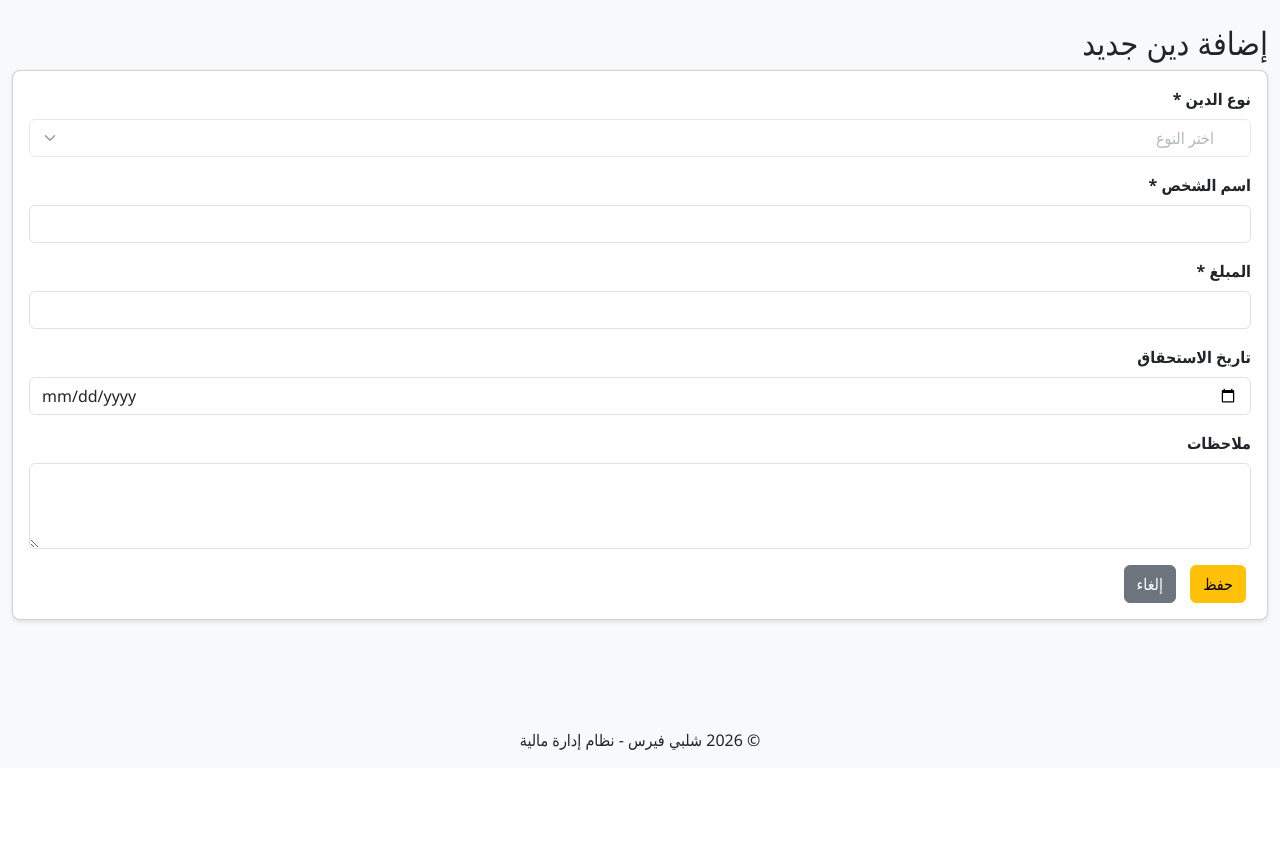
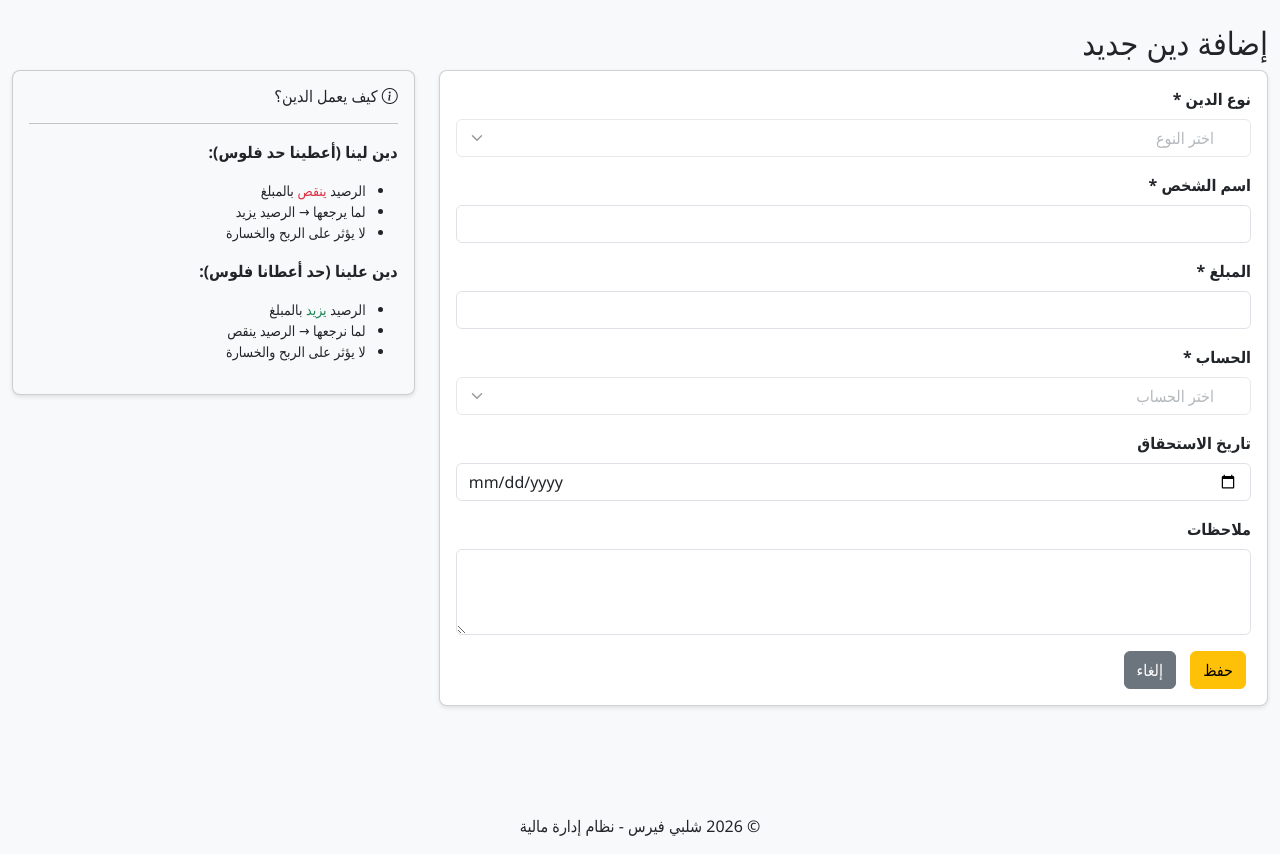
Before and after one commit to ibrahimfakhrey/shalabiverse-finance, a Flask app: page /debts/add in a window 1280 px wide. Shown: the part 62-916 px from the top of the page. Before the commit the page ends 812 px from the top, so only its background shows below. Run offline with Flask 3, Linux system fonts and the light colour scheme; the visitor is signed in with stand-in values (Sample User, id 1).

Commit message:
💳 Debts now affect account balance like loans
- Debt 'owed_by_us' (حد أعطانا فلوس) → balance increases
- Debt 'owed_to_us' (أعطينا حد فلوس) → balance decreases
- Payments reverse the effect
- Account selection added to debt form
- update_balance() now includes all debts + debt payments
- Neither debts nor payments affect P&L

```diff
--- a/app/blueprints/debts/routes.py
+++ b/app/blueprints/debts/routes.py
@@ -52,6 +52,7 @@ def add_debt():
         debt_type = request.form.get('debt_type')
         person_name = request.form.get('person_name', '').strip()
         amount = request.form.get('amount', type=float)
+        account_id = request.form.get('account_id', type=int)
         due_date_str = request.form.get('due_date')
         notes = request.form.get('notes', '').strip()
 
@@ -66,6 +67,7 @@ def add_debt():
             person_name=person_name,
             original_amount=amount,
             remaining_amount=amount,
+            account_id=account_id,
             due_date=due_date_val,
             notes=notes,
             project_id=project_id
@@ -74,10 +76,17 @@ def add_debt():
         db.session.add(debt)
         db.session.commit()
 
-        flash('تم إضافة الدين بنجاح', 'success')
+        # Update account balance (debt affects cash)
+        if account_id:
+            account = Account.query.get(account_id)
+            if account:
+                account.update_balance()
+
+        flash('تم إضافة الدين بنجاح وتم تحديث الرصيد', 'success')
         return redirect(url_for('debts.list_debts'))
 
-    return render_template('debts/add.html', today=date.today())
+    accounts = Account.query.filter_by(project_id=project_id, is_active=True).all()
+    return render_template('debts/add.html', today=date.today(), accounts=accounts)
 
 
 @debts_bp.route('/edit/<int:id>', methods=['GET', 'POST'])
@@ -150,10 +159,14 @@ def record_payment(id):
 
         db.session.commit()
 
+        # Recalculate balance for the payment account
         if account_id:
             Account.query.get(account_id).update_balance()
+        # Also recalculate the original debt account if different
+        if debt.account_id and debt.account_id != account_id:
+            Account.query.get(debt.account_id).update_balance()
 
-        flash('تم تسجيل الدفعة بنجاح', 'success')
+        flash('تم تسجيل الدفعة بنجاح وتم تحديث الرصيد', 'success')
         return redirect(url_for('debts.list_debts'))
 
     accounts = Account.query.filter_by(
@@ -178,8 +191,15 @@ def delete_debt(id):
         id=id,
         project_id=project_id
     ).first_or_404()
+    account_id = debt.account_id
     db.session.delete(debt)
     db.session.commit()
 
+    # Recalculate balance after deleting debt
+    if account_id:
+        account = Account.query.get(account_id)
+        if account:
+            account.update_balance()
+
     flash('تم حذف الدين بنجاح', 'success')
     return redirect(url_for('debts.list_debts'))
--- a/app/templates/debts/add.html
+++ b/app/templates/debts/add.html
@@ -5,15 +5,17 @@
 {% block content %}
 <h2>إضافة دين جديد</h2>
 
+<div class="row">
+    <div class="col-md-8">
         <div class="card">
             <div class="card-body">
                 <form method="POST">
                     <div class="mb-3">
                         <label class="form-label">نوع الدين *</label>
-                <select name="debt_type" class="form-select" required>
+                        <select name="debt_type" class="form-select" required id="debtType">
                             <option value="">اختر النوع</option>
-                    <option value="owed_to_us">لينا (مستحق لنا)</option>
-                    <option value="owed_by_us">علينا (مستحق علينا)</option>
+                            <option value="owed_to_us">لينا (مستحق لنا) — أعطينا حد فلوس</option>
+                            <option value="owed_by_us">علينا (مستحق علينا) — حد أعطانا فلوس</option>
                         </select>
                     </div>
                     <div class="mb-3">
@@ -23,6 +25,16 @@
                     <div class="mb-3">
                         <label class="form-label">المبلغ *</label>
                         <input type="number" name="amount" class="form-control" step="0.01" required>
+                    </div>
+                    <div class="mb-3">
+                        <label class="form-label">الحساب *</label>
+                        <select name="account_id" class="form-select" required>
+                            <option value="">اختر الحساب</option>
+                            {% for account in accounts %}
+                            <option value="{{ account.id }}">{{ account.name_ar }} ({{ account.current_balance|round(2) }})</option>
+                            {% endfor %}
+                        </select>
+                        <div class="form-text" id="accountHint"></div>
                     </div>
                     <div class="mb-3">
                         <label class="form-label">تاريخ الاستحقاق</label>
@@ -37,4 +49,41 @@
                 </form>
             </div>
         </div>
+    </div>
+    <div class="col-md-4">
+        <div class="card bg-light">
+            <div class="card-body">
+                <h6><i class="bi bi-info-circle"></i> كيف يعمل الدين؟</h6>
+                <hr>
+                <p><strong>دين لينا (أعطينا حد فلوس):</strong></p>
+                <ul class="small">
+                    <li>الرصيد <span class="text-danger">ينقص</span> بالمبلغ</li>
+                    <li>لما يرجعها → الرصيد يزيد</li>
+                    <li>لا يؤثر على الربح والخسارة</li>
+                </ul>
+                <p><strong>دين علينا (حد أعطانا فلوس):</strong></p>
+                <ul class="small">
+                    <li>الرصيد <span class="text-success">يزيد</span> بالمبلغ</li>
+                    <li>لما نرجعها → الرصيد ينقص</li>
+                    <li>لا يؤثر على الربح والخسارة</li>
+                </ul>
+            </div>
+        </div>
+    </div>
+</div>
+
+<script>
+document.getElementById('debtType').addEventListener('change', function() {
+    const hint = document.getElementById('accountHint');
+    if (this.value === 'owed_to_us') {
+        hint.innerHTML = '⬇️ سيتم خصم المبلغ من هذا الحساب (أعطينا حد فلوس)';
+        hint.className = 'form-text text-danger';
+    } else if (this.value === 'owed_by_us') {
+        hint.innerHTML = '⬆️ سيتم إضافة المبلغ لهذا الحساب (حد أعطانا فلوس)';
+        hint.className = 'form-text text-success';
+    } else {
+        hint.innerHTML = '';
+    }
+});
+</script>
 {% endblock %}
```
Also changed, not shown: app/models.py (+28 -1 lines). Lines whose indentation alone changed are shown as unchanged.
